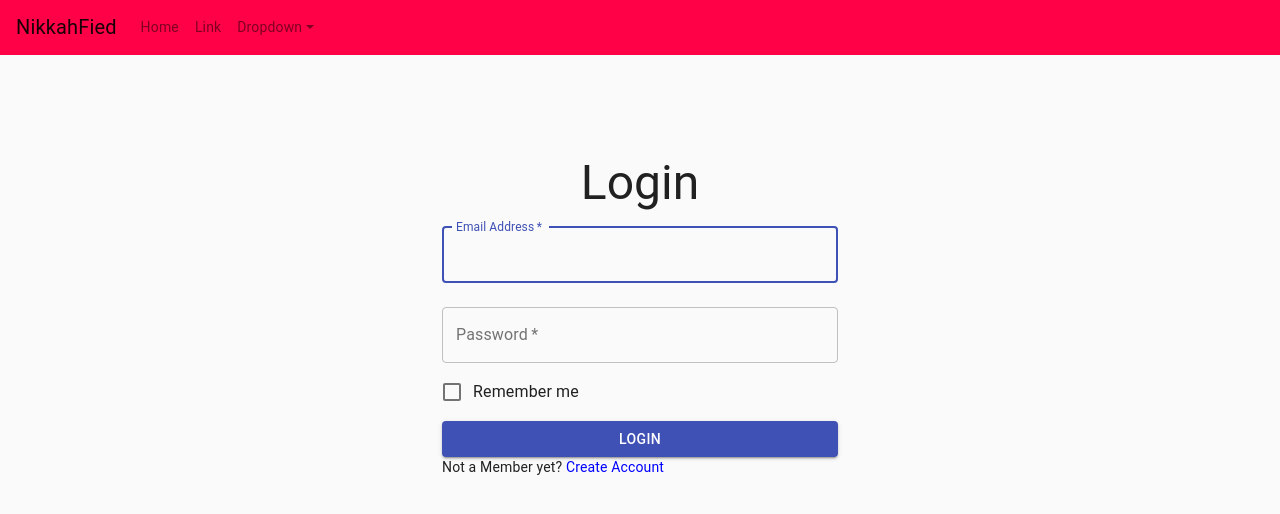
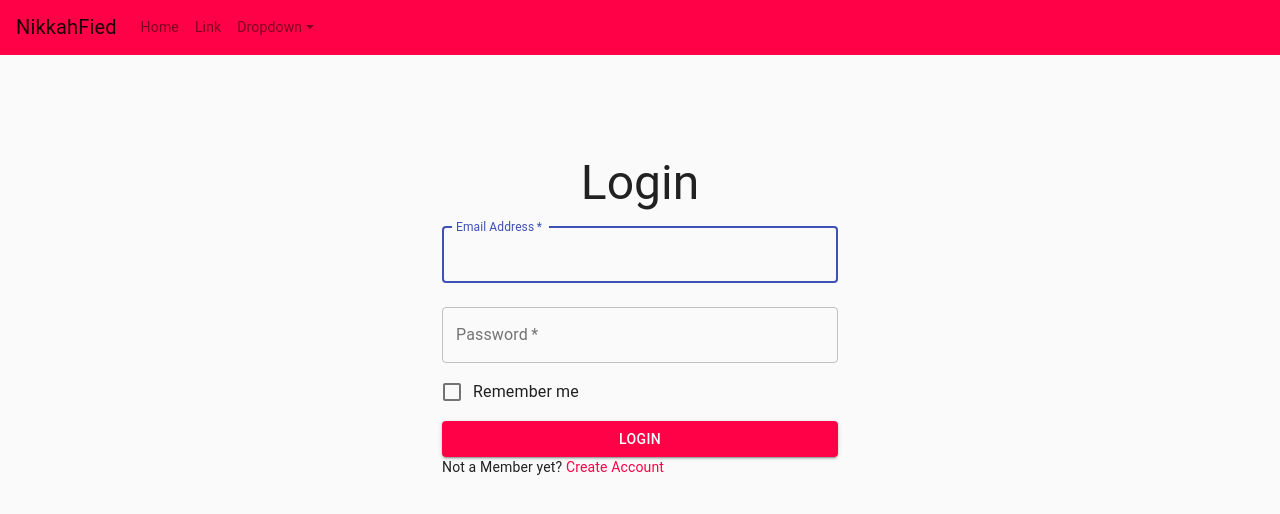
Before and after one commit to sohaibusmani/Marriage-Lawn-Booking-App-Frontend, a React (Create React App) app: page / in a window 1280 px wide. Both pictures are taken after a click on the button "Login". Shown: the top 514 px of the page. Built offline with nearby package versions, Linux system fonts and the light colour scheme.

Commit message:
color Changes

```diff
--- a/src/Screens/Login/Login.js
+++ b/src/Screens/Login/Login.js
@@ -81,7 +81,7 @@ class Login extends React.Component {
                         onChange={this.handleTextFields}
                     />
                     <FormControlLabel
-                        control={<Checkbox value="remember" color="primary" />}
+                        control={<Checkbox value="remember" color='#ff0147' />}
                         label="Remember me"
                     />
                 </form>
@@ -91,6 +91,9 @@ class Login extends React.Component {
                     color="primary"
                     className={classes.submit}
                     onClick={this.userLogin}
+                    style={{
+                        backgroundColor : '#ff0147'
+                    }}
                 >
                     Login
             </Button>
@@ -98,7 +101,7 @@ class Login extends React.Component {
                 <span
                     onClick={this.props.renderRegister}
                     style={{
-                        color: 'blue',
+                        color: '#ff0147',
                         // textDecoration: ''
                         cursor: 'pointer'
                     }}
--- a/src/Screens/Register/Register.js
+++ b/src/Screens/Register/Register.js
@@ -61,7 +61,9 @@ class CreateAccount extends React.Component{
                 <Button
                     fullWidth
                     variant="contained"
-                    color="primary"
+                    style={{
+                        backgroundColor : '#ff0147'
+                    }}
                     // className={classes.submit}
                     onClick={this.handleNext}
                 >
```
